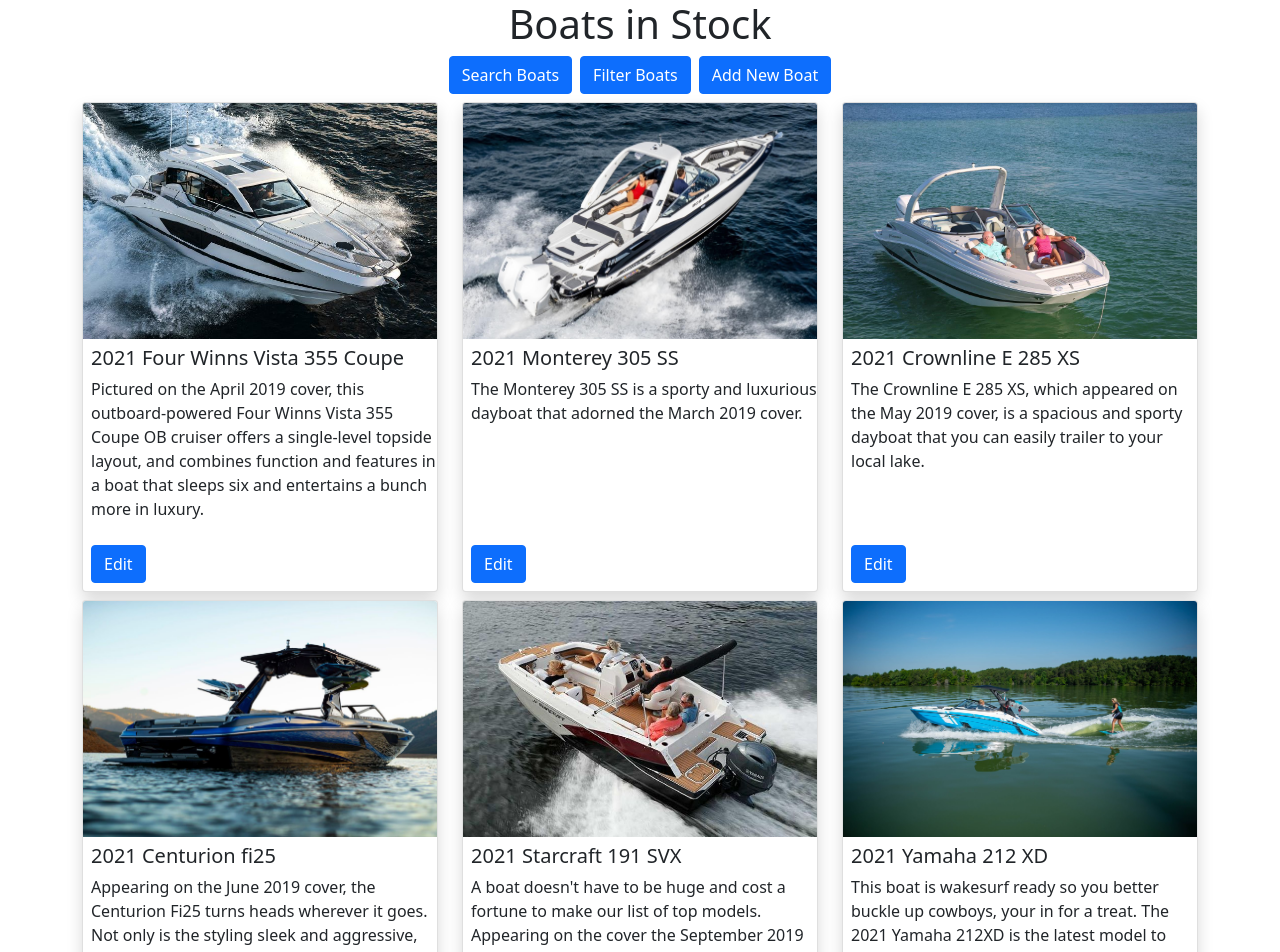
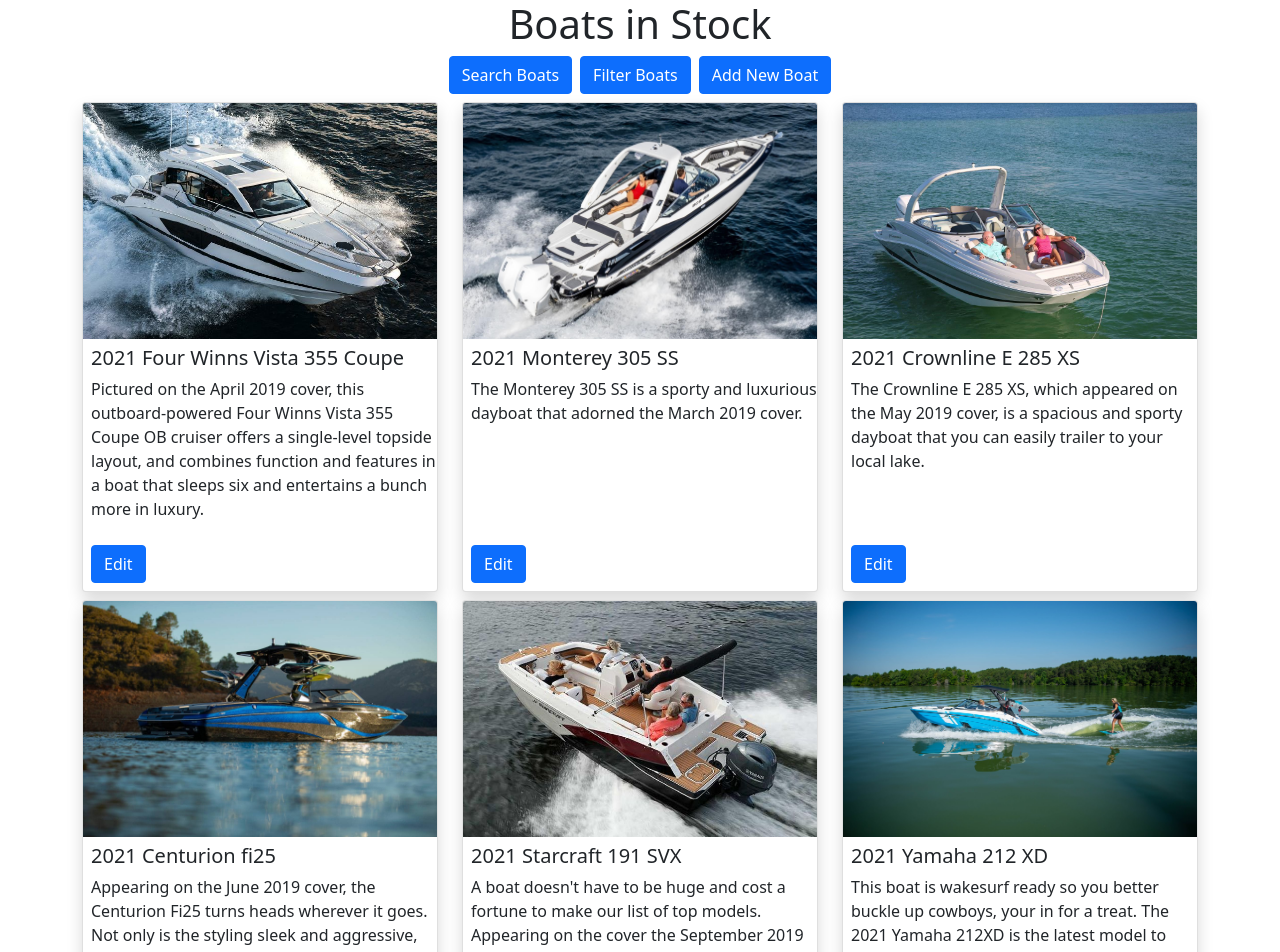
Before and after one commit to zackary-seger/react-crud, a React (Create React App) app: page / in a window 1280 px wide. Shown: the top 952 px of the page. Built offline with nearby package versions, Linux system fonts and the light colour scheme.

Commit message:
updated centurion boat

```diff
--- a/src/Boats.js
+++ b/src/Boats.js
@@ -52,7 +52,7 @@
         year: "2021",
         description:
           "Appearing on the June 2019 cover, the Centurion Fi25 turns heads wherever it goes. Not only is the styling sleek and aggressive, but this boat comes loaded with wake-making prowess, thanks in large measure to the Opti-V hull.",
-        url: "./images/centurion_fi25.jpg",
+        url: "./images/centurion.jpg",
       },
       {
         make: "Starcraft",
```
Also changed, not shown: public/images/centurion.jpg (added), public/images/centurion_Fi25.jpg (deleted).
